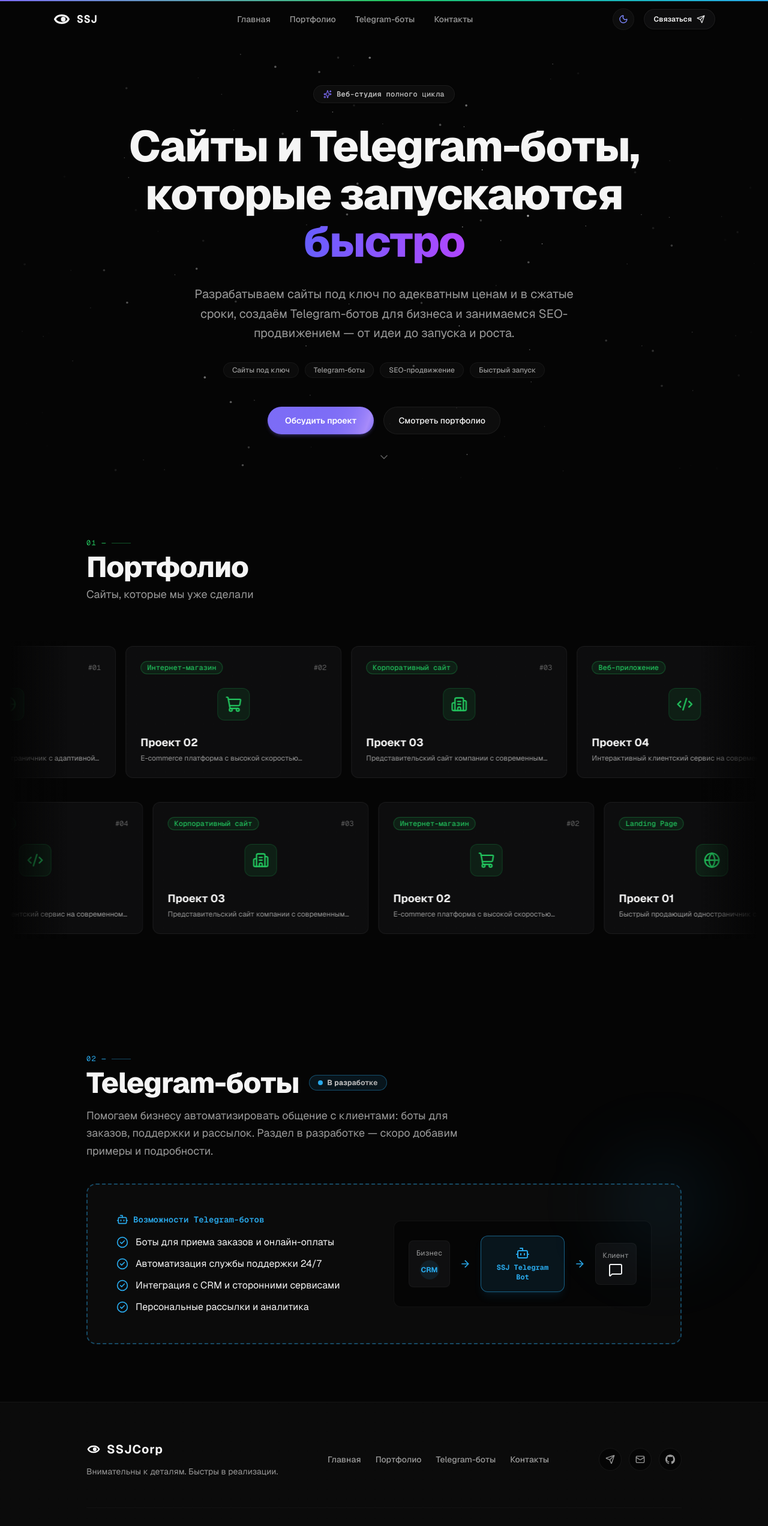
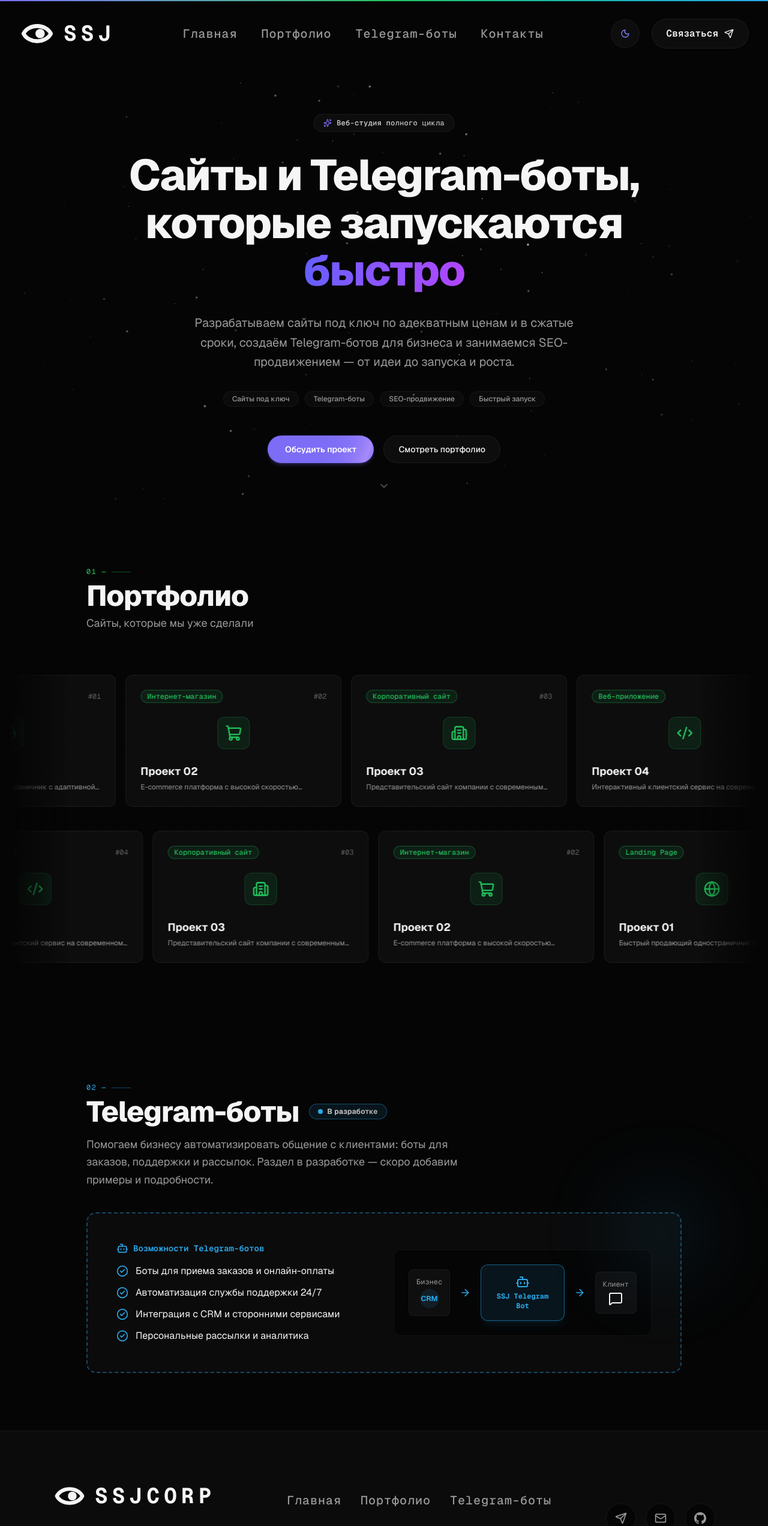
Before and after one commit to purrfect0/ssjcorp, a Next.js app: page / in a window 1280 px wide. Shown: the top 2544 px of the page at 60% size. Built offline with nearby package versions, Linux system fonts and the light colour scheme.

Commit message:
Update logo size and custom pointer

```diff
--- a/src/app/layout.tsx
+++ b/src/app/layout.tsx
@@ -1,6 +1,7 @@
 import type { Metadata } from "next";
 import { Geist, Geist_Mono } from "next/font/google";
 import { ThemeProvider } from "@/components/theme-provider";
+import { Pointer } from "@/components/ui/pointer";
 import { siteConfig } from "@/lib/site-config";
 import "./globals.css";
 
@@ -55,6 +56,7 @@ export default function RootLayout({
           enableSystem
           disableTransitionOnChange
         >
+          <Pointer />
           {children}
         </ThemeProvider>
       </body>
--- a/src/components/sections/footer.tsx
+++ b/src/components/sections/footer.tsx
@@ -8,32 +8,34 @@ import { Send, Mail } from "lucide-react";
 
 export function Footer() {
   return (
-    <footer id="contacts" className="relative border-t border-border/60 bg-surface/60 pt-16 pb-12 overflow-hidden">
+    <footer id="contacts" className="relative border-t border-border/60 bg-surface/60 pt-20 pb-16 overflow-hidden">
       {/* Background DotPattern */}
       <DotPattern className="opacity-5" />
 
-      <div className="container max-w-5xl mx-auto px-4 relative z-10 space-y-12">
-        <div className="flex flex-col md:flex-row items-start md:items-center justify-between gap-8">
-          {/* Brand Info */}
-          <div className="space-y-3 max-w-sm">
-            <div className="flex items-center gap-2.5">
-              <EyeLogo size={24} />
-              <span className="text-xl font-bold tracking-wider text-foreground">
+      <div className="container max-w-6xl mx-auto px-6 relative z-10 space-y-16">
+        <div className="flex flex-col lg:flex-row items-start lg:items-center justify-between gap-10">
+          {/* Enlarge Brand Logo & Typography matching the user's photo font style */}
+          <div className="space-y-4 max-w-md">
+            <div className="flex items-center gap-3.5">
+              {/* Doubled Logo Size: 56px */}
+              <EyeLogo size={56} className="shrink-0" />
+              {/* Doubled Company Name matching photo */}
+              <span className="text-3xl sm:text-4xl font-mono font-bold tracking-[0.2em] uppercase text-foreground">
                 {siteConfig.name}
               </span>
             </div>
-            <p className="text-sm text-muted-foreground leading-relaxed">
+            <p className="text-base sm:text-lg text-muted-foreground leading-relaxed">
               {siteConfig.tagline}
             </p>
           </div>
 
           {/* Nav Links */}
-          <nav className="flex flex-wrap items-center gap-6">
+          <nav className="flex flex-wrap items-center gap-8">
             {siteConfig.navItems.map((item) => (
               <a
                 key={item.href}
                 href={item.href}
-                className="text-sm font-medium text-muted-foreground hover:text-foreground transition-colors"
+                className="text-lg sm:text-xl font-mono font-medium tracking-wider text-muted-foreground hover:text-foreground transition-colors"
               >
                 {item.label}
               </a>
@@ -41,33 +43,33 @@ export function Footer() {
           </nav>
 
           {/* Social / Contact Icons */}
-          <div className="flex items-center gap-3">
+          <div className="flex items-center gap-4">
             <a
               href={siteConfig.contacts.telegram}
               target="_blank"
               rel="noopener noreferrer"
-              className="p-2.5 rounded-full border border-border/80 bg-background/80 text-muted-foreground hover:text-accent-hero hover:border-accent-hero/50 hover:bg-accent-hero/10 transition-all hover:scale-110"
+              className="p-3.5 rounded-full border border-border/80 bg-background/80 text-muted-foreground hover:text-accent-hero hover:border-accent-hero/50 hover:bg-accent-hero/10 transition-all hover:scale-110"
               aria-label="Telegram"
             >
-              <Send className="h-4 w-4" />
+              <Send className="h-5 w-5" />
             </a>
 
             <a
               href={siteConfig.contacts.email}
-              className="p-2.5 rounded-full border border-border/80 bg-background/80 text-muted-foreground hover:text-accent-hero hover:border-accent-hero/50 hover:bg-accent-hero/10 transition-all hover:scale-110"
+              className="p-3.5 rounded-full border border-border/80 bg-background/80 text-muted-foreground hover:text-accent-hero hover:border-accent-hero/50 hover:bg-accent-hero/10 transition-all hover:scale-110"
               aria-label="Email"
             >
-              <Mail className="h-4 w-4" />
+              <Mail className="h-5 w-5" />
             </a>
 
             <a
               href={siteConfig.contacts.github}
               target="_blank"
               rel="noopener noreferrer"
-              className="p-2.5 rounded-full border border-border/80 bg-background/80 text-muted-foreground hover:text-accent-hero hover:border-accent-hero/50 hover:bg-accent-hero/10 transition-all hover:scale-110"
+              className="p-3.5 rounded-full border border-border/80 bg-background/80 text-muted-foreground hover:text-accent-hero hover:border-accent-hero/50 hover:bg-accent-hero/10 transition-all hover:scale-110"
               aria-label="GitHub"
             >
-              <svg className="h-4 w-4 fill-current" viewBox="0 0 24 24">
+              <svg className="h-5 w-5 fill-current" viewBox="0 0 24 24">
                 <path d="M12 0C5.37 0 0 5.37 0 12c0 5.31 3.435 9.795 8.205 11.385.6.105.825-.255.825-.57 0-.285-.015-1.23-.015-2.235-3.015.555-3.795-.735-4.035-1.41-.135-.345-.72-1.41-1.23-1.695-.42-.225-1.02-.78-.015-.795.945-.015 1.62.87 1.845 1.23 1.08 1.815 2.805 1.305 3.495.99.105-.78.42-1.305.765-1.605-2.67-.3-5.46-1.335-5.46-5.925 0-1.305.465-2.385 1.23-3.225-.12-.3-.54-1.53.12-3.18 0 0 1.005-.315 3.3 1.23.96-.27 1.98-.405 3-.405s2.04.135 3 .405c2.295-1.56 3.3-1.23 3.3-1.23.66 1.65.24 2.88.12 3.18.765.84 1.23 1.905 1.23 3.225 0 4.605-2.805 5.625-5.475 5.925.435.375.81 1.095.81 2.22 0 1.605-.015 2.895-.015 3.3 0 .315.225.69.825.57A12.02 12.02 0 0024 12c0-6.63-5.37-12-12-12z" />
               </svg>
             </a>
@@ -75,11 +77,11 @@ export function Footer() {
         </div>
 
         {/* Bottom Divider & Copyright */}
-        <div className="pt-8 border-t border-border/40 flex flex-col sm:flex-row items-center justify-between gap-4 text-xs font-mono text-muted-foreground/80">
+        <div className="pt-8 border-t border-border/40 flex flex-col sm:flex-row items-center justify-between gap-4 text-sm font-mono text-muted-foreground/80">
           <p>{siteConfig.copyright}</p>
-          <p className="flex items-center gap-1.5">
+          <p className="flex items-center gap-2">
             <span>Взгляд на детали</span>
-            <EyeLogo size={14} className="inline-block text-accent-hero" />
+            <EyeLogo size={18} className="inline-block text-accent-hero" />
           </p>
         </div>
       </div>
--- a/src/components/sections/header.tsx
+++ b/src/components/sections/header.tsx
@@ -28,34 +28,37 @@ export function Header() {
         className={cn(
           "sticky top-0 z-40 w-full transition-all duration-300",
           scrolled
-            ? "bg-background/80 backdrop-blur-md border-b border-border/60 shadow-sm"
+            ? "bg-background/85 backdrop-blur-xl border-b border-border/60 shadow-md"
             : "bg-transparent border-b border-transparent"
         )}
       >
-        <div className="container max-w-6xl mx-auto flex h-16 items-center justify-between px-4 sm:px-6">
-          {/* Logo */}
+        <div className="container max-w-7xl mx-auto flex h-24 sm:h-28 items-center justify-between px-6 sm:px-8">
+          {/* Doubled Logo & Typography matching the user's photo font style */}
           <a
             href="#hero"
-            className="flex items-center gap-2.5 group focus:outline-none"
+            className="flex items-center gap-3.5 group focus:outline-none"
             aria-label="SSJCorp Home"
           >
-            <EyeLogo size={30} className="group-hover:scale-105 transition-transform" />
+            {/* Doubled Logo Size: 60px */}
+            <EyeLogo size={60} className="group-hover:scale-105 transition-transform shrink-0" />
+
+            {/* Doubled Title with ALL CAPS font-mono matching photo */}
             <HyperText
               startOnView
               animateOnHover
-              className="text-lg font-bold tracking-wider text-foreground group-hover:text-accent-hero transition-colors"
+              className="text-3xl sm:text-4xl font-mono font-bold tracking-[0.2em] uppercase text-foreground group-hover:text-accent-hero transition-colors"
             >
               SSJ
             </HyperText>
           </a>
 
-          {/* Desktop Navigation */}
-          <nav className="hidden md:flex items-center gap-8">
+          {/* Doubled Desktop Navigation Font Size (text-xl / text-2xl font-mono) */}
+          <nav className="hidden lg:flex items-center gap-10">
             {siteConfig.navItems.map((item) => (
               <a
                 key={item.href}
                 href={item.href}
-                className="text-sm font-medium text-muted-foreground transition-colors hover:text-foreground focus-visible:outline-none focus-visible:text-foreground"
+                className="text-lg sm:text-xl font-mono font-medium tracking-wider text-muted-foreground transition-colors hover:text-foreground hover:scale-105 active:scale-95 focus-visible:outline-none focus-visible:text-foreground"
               >
                 {item.label}
               </a>
@@ -63,54 +66,54 @@ export function Header() {
           </nav>
 
           {/* Actions (Desktop) */}
-          <div className="hidden md:flex items-center gap-4">
-            <ThemeToggle />
+          <div className="hidden lg:flex items-center gap-5">
+            <ThemeToggle className="h-12 w-12" />
             <a
               href="#contacts"
-              className="inline-flex items-center gap-2 rounded-full border border-border/80 bg-surface/90 px-4 py-2 text-xs font-semibold text-foreground transition-all duration-200 hover:border-accent-hero/60 hover:bg-accent-hero/10 hover:text-accent-hero active:scale-95 shadow-sm"
+              className="inline-flex items-center gap-2.5 rounded-full border border-border/80 bg-surface/90 px-6 py-3 text-sm sm:text-base font-mono font-semibold text-foreground transition-all duration-200 hover:border-accent-hero/60 hover:bg-accent-hero/10 hover:text-accent-hero active:scale-95 shadow-sm"
             >
               <span>Связаться</span>
-              <Send className="h-3.5 w-3.5" />
+              <Send className="h-4 w-4" />
             </a>
           </div>
 
           {/* Mobile Right Bar */}
-          <div className="flex md:hidden items-center gap-3">
-            <ThemeToggle />
+          <div className="flex lg:hidden items-center gap-4">
+            <ThemeToggle className="h-10 w-10" />
             <button
               type="button"
               onClick={() => setMobileMenuOpen(!mobileMenuOpen)}
-              className="p-2 rounded-lg text-foreground hover:bg-surface focus:outline-none"
+              className="p-2.5 rounded-xl text-foreground hover:bg-surface focus:outline-none"
               aria-label="Toggle Menu"
             >
-              {mobileMenuOpen ? <X className="h-5 w-5" /> : <Menu className="h-5 w-5" />}
+              {mobileMenuOpen ? <X className="h-7 w-7" /> : <Menu className="h-7 w-7" />}
             </button>
           </div>
         </div>
 
         {/* Mobile Slide-out Menu */}
         {mobileMenuOpen && (
-          <div className="md:hidden border-b border-border/80 bg-surface/95 backdrop-blur-lg px-6 py-6 space-y-4 animate-in slide-in-from-top duration-200">
-            <nav className="flex flex-col space-y-3">
+          <div className="lg:hidden border-b border-border/80 bg-surface/95 backdrop-blur-xl px-8 py-8 space-y-6 animate-in slide-in-from-top duration-200">
+            <nav className="flex flex-col space-y-4">
               {siteConfig.navItems.map((item) => (
                 <a
                   key={item.href}
                   href={item.href}
                   onClick={() => setMobileMenuOpen(false)}
-                  className="text-base font-medium text-foreground hover:text-accent-hero transition-colors py-1.5"
+                  className="text-2xl font-mono font-medium tracking-wider text-foreground hover:text-accent-hero transition-colors py-2"
                 >
                   {item.label}
                 </a>
               ))}
             </nav>
-            <div className="pt-2">
+            <div className="pt-4">
               <a
                 href="#contacts"
                 onClick={() => setMobileMenuOpen(false)}
-                className="w-full flex items-center justify-center gap-2 rounded-full bg-accent-hero px-4 py-2.5 text-sm font-medium text-white shadow-md"
+                className="w-full flex items-center justify-center gap-3 rounded-full bg-accent-hero px-6 py-3.5 text-lg font-mono font-bold text-white shadow-lg"
               >
                 <span>Связаться</span>
-                <Send className="h-4 w-4" />
+                <Send className="h-5 w-5" />
               </a>
             </div>
           </div>
--- /dev/null
+++ b/src/components/ui/pointer.tsx
@@ -0,0 +1,83 @@
+"use client";
+
+import React, { useEffect, useState } from "react";
+import { motion, useMotionValue, useSpring } from "framer-motion";
+import { EyeLogo } from "@/components/ui/eye-logo";
+import { cn } from "@/lib/utils";
+
+interface PointerProps {
+  className?: string;
+  children?: React.ReactNode;
+}
+
+export function Pointer({ className, children }: PointerProps) {
+  const x = useMotionValue(-100);
+  const y = useMotionValue(-100);
+
+  const springConfig = { damping: 25, stiffness: 350 };
+  const cursorX = useSpring(x, springConfig);
+  const cursorY = useSpring(y, springConfig);
+
+  const [isPointer, setIsPointer] = useState(false);
+  const [isVisible, setIsVisible] = useState(false);
+
+  useEffect(() => {
+    // Only show on devices with fine pointer (mouse)
+    if (typeof window === "undefined" || !window.matchMedia("(pointer: fine)").matches) {
+      return;
+    }
+
+    const handleMouseMove = (e: MouseEvent) => {
+      x.set(e.clientX);
+      y.set(e.clientY);
+      if (!isVisible) setIsVisible(true);
+
+      const target = e.target as HTMLElement;
+      if (target) {
+        const isClickable =
+          target.tagName === "BUTTON" ||
+          target.tagName === "A" ||
+          target.closest("button") !== null ||
+          target.closest("a") !== null ||
+          window.getComputedStyle(target).cursor === "pointer";
+        setIsPointer(isClickable);
+      }
+    };
+
+    const handleMouseLeave = () => {
+      setIsVisible(false);
+    };
+
+    window.addEventListener("mousemove", handleMouseMove);
+    document.addEventListener("mouseleave", handleMouseLeave);
+
+    return () => {
+      window.removeEventListener("mousemove", handleMouseMove);
+      document.removeEventListener("mouseleave", handleMouseLeave);
+    };
+  }, [x, y, isVisible]);
+
+  if (!isVisible) return null;
+
+  return (
+    <motion.div
+      className={cn(
+        "pointer-events-none fixed left-0 top-0 z-[9999] flex items-center gap-1.5 rounded-full bg-foreground/90 text-background px-2.5 py-1.5 shadow-2xl backdrop-blur-md transition-transform duration-150",
+        isPointer ? "scale-125 bg-accent-hero text-white" : "scale-100",
+        className
+      )}
+      style={{
+        translateX: cursorX,
+        translateY: cursorY,
+      }}
+    >
+      {/* Eye Logo Icon as the custom cursor */}
+      <EyeLogo size={20} className={isPointer ? "text-white animate-spin-slow" : "text-background"} />
+      {children && (
+        <span className="text-[10px] font-mono font-bold tracking-wider uppercase">
+          {children}
+        </span>
+      )}
+    </motion.div>
+  );
+}
```
